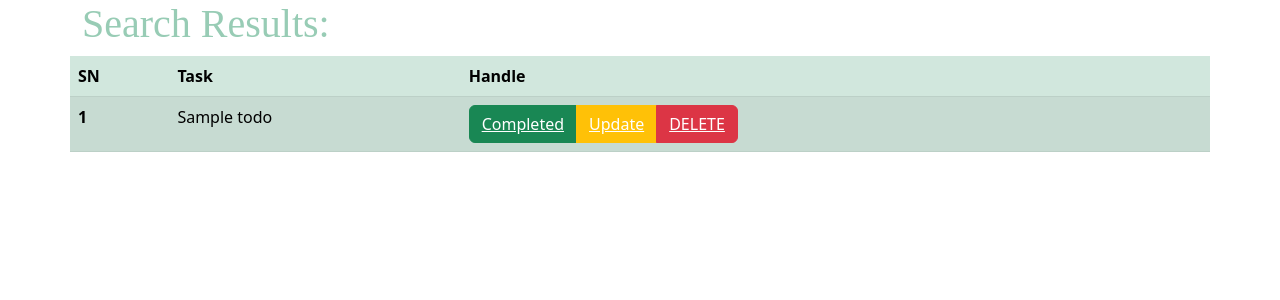
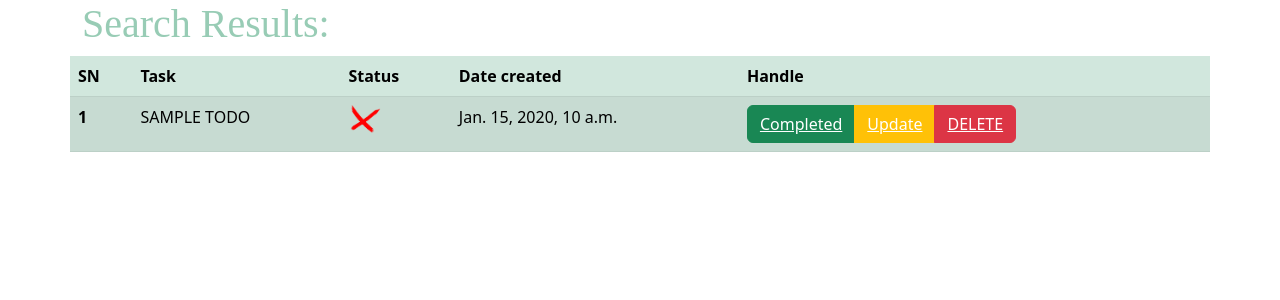
Before and after one commit to nishansr/Django-Todoer, a Django app: template mainsite/templates/search.html in a window 1280 px wide. Shown: the part 56-356 px from the top of the page. Run offline with Django 3.2, Linux system fonts and the light colour scheme; the template is opened without the code that fills it: most values are stand-ins (such as "Sample title", 1, 10 or a date in 2020).

Commit message:
some pictures added and update improved

```diff
--- a/mainsite/mainsite/settings.py
+++ b/mainsite/mainsite/settings.py
@@ -37,7 +37,7 @@ INSTALLED_APPS = [
     'django.contrib.sessions',
     'django.contrib.messages',
     'django.contrib.staticfiles',
-    'todo'
+    'todo',
 ]
 
 MIDDLEWARE = [
@@ -120,6 +120,10 @@ USE_TZ = True
 
 STATIC_URL = '/static/'
 
+STATICFILES_DIRS = [
+    BASE_DIR, "static",
+]
+
 # Default primary key field type
 # https://docs.djangoproject.com/en/3.2/ref/settings/#default-auto-field
 
--- /dev/null
+++ b/mainsite/templates/details.html
@@ -0,0 +1 @@
+{% include "header.html" %}
--- /dev/null
+++ b/mainsite/templates/header.html
@@ -0,0 +1,71 @@
+<!DOCTYPE html>
+<html lang="en">
+<head>
+    <meta charset="UTF-8">
+    <meta name="viewport" content="width=device-width, initial-scale=1.0">
+    <title>Todoer</title>
+    <link rel="shortcut icon" href="/static/img/tick.png">
+    <link href="https://cdn.jsdelivr.net/npm/bootstrap@5.3.0/dist/css/bootstrap.min.css" rel="stylesheet" integrity="sha384-9ndCyUaIbzAi2FUVXJi0CjmCapSmO7SnpJef0486qhLnuZ2cdeRhO02iuK6FUUVM" crossorigin="anonymous"/>
+    <style>
+
+        .card{
+            text-align: center;
+            position: absolute;
+            top: 30%;
+            left: 50%;
+            transform: translate(-50%, -50%);
+            padding: 10px;
+            background-color: #D1E7DD;}
+            a {
+                color: white;
+              }
+              h1{
+                font-family: 'Poppins';
+                color: #98ccb5;
+              }
+             .completed{
+                height: 250px;
+              }
+              .black{
+                color: black;
+                text-decoration: none;
+              }
+
+        .card{
+          text-align: center;
+          position: absolute;
+          top: 30%;
+          left: 50%;
+          transform: translate(-50%, -50%);
+          padding: 10px;
+          background-color: #D1E7DD;}
+    </style>
+</head>
+<body>
+    <!-- ! Navbar -->
+    <nav class="navbar navbar-expand-lg bg-body-tertiary">
+      <div class="container-fluid">
+        <a class="navbar-brand" href="/">Todoer</a>
+        <button
+          class="navbar-toggler"
+          type="button" data-bs-toggle="collapse" data-bs-target="#navbarSupportedContent"
+          aria-controls="navbarSupportedContent" aria-expanded="false" aria-label="Toggle navigation">
+          <span class="navbar-toggler-icon"></span>
+        </button>
+        <div class="collapse navbar-collapse" id="navbarSupportedContent">
+          <ul class="navbar-nav me-auto mb-2 mb-lg-0">
+            <li class="nav-item">
+              <a class="nav-link active" aria-current="page" href="/">Home</a>
+            </li>
+            <li class="nav-item">
+              <a class="nav-link" href="/admin/">Admin Panel</a>
+            </li>
+          </ul>
+          <form class="d-flex" role="search" method="GET" action="/search">
+            {% csrf_token %}
+            <input class="form-control me-2" type="search" placeholder="Search" aria-label="Search" name="query" id="query"/>
+            <button class="btn btn-outline-success" type="search">Search</button>
+          </form>
+        </div>
+      </div>
+    </nav>
--- a/mainsite/templates/search.html
+++ b/mainsite/templates/search.html
@@ -1,61 +1,12 @@
-<!DOCTYPE html>
-<html lang="en">
-<head>
-    <meta charset="UTF-8">
-    <meta name="viewport" content="width=device-width, initial-scale=1.0">
-    <title>Document</title>
-    <link
-      href="https://cdn.jsdelivr.net/npm/bootstrap@5.3.0/dist/css/bootstrap.min.css"
-      rel="stylesheet"
-      integrity="sha384-9ndCyUaIbzAi2FUVXJi0CjmCapSmO7SnpJef0486qhLnuZ2cdeRhO02iuK6FUUVM"
-      crossorigin="anonymous"
-    />
-    <style>
-        h1{
-          font-family: 'Poppins';
-          color: #98ccb5;
-        }
-        a{
-            color: white;
-        }
-    </style>
-</head>
-<body>
-  <!-- ! Navbar -->
-  <nav class="navbar navbar-expand-lg bg-body-tertiary">
-    <div class="container-fluid">
-      <a class="navbar-brand" href="/">Todoer</a>
-      <button
-        class="navbar-toggler"
-        type="button" data-bs-toggle="collapse" data-bs-target="#navbarSupportedContent"
-        aria-controls="navbarSupportedContent" aria-expanded="false" aria-label="Toggle navigation">
-        <span class="navbar-toggler-icon"></span>
-      </button>
-      <div class="collapse navbar-collapse" id="navbarSupportedContent">
-        <ul class="navbar-nav me-auto mb-2 mb-lg-0">
-          <li class="nav-item">
-            <a class="nav-link active" aria-current="page" href="/">Home</a>
-          </li>
-          <li class="nav-item">
-            <a class="nav-link" href="/admin/">Admin Panel</a>
-          </li>
-        </ul>
-        <form class="d-flex" role="search" method="GET" action="/search">
-          {% csrf_token %}
-          <input class="form-control me-2" type="search" placeholder="Search" aria-label="Search" name="query" id="query"/>
-          <button class="btn btn-outline-success" type="search">Search</button>
-        </form>
-      </div>
-    </div>
-  </nav>
-
-  <h1 class="container">Search Results:</h1>
-
-    <table class="container table table-success table-striped">
+ {% include "header.html" %}
+ <h1 class="container">Search Results:</h1>
+  <table class="container table table-success table-striped">
         <thead>
           <tr>
             <th scope="col">SN</th>
             <th scope="col">Task</th>
+            <th scope="col">Status</th>
+            <th scope="col">Date created</th>
             <th scope="col">Handle</th>
           </tr>
         </thead>
@@ -63,7 +14,15 @@
           {% for todo in todos %}
           <tr>
             <th scope="row">{{forloop.counter}}</th>
-            <td>{{todo}}</td>
+            <td><a class="black" href="{% url 'details' todo.id %}">{{ todo|upper }}</a></td>
+            <td>
+              {% if todo.is_completed %}
+              <img height="35px" src="/static/img/tick.png">
+              {% else %}
+              <img height="35px" src="/static/img/pngegg.png">
+              {% endif %}
+            </td>
+            <td>{{todo.created_at}}</td>
             <td>
                 <div class="btn-group" role="group" aria-label="Basic mixed styles example">
                     <button type="button" class="btn btn-success"><a href="{% url 'finish' todo.id %}">Completed</a></button>
@@ -74,6 +33,6 @@
           </tr>
           {% endfor %}
         </tbody>
-      </table>
+    </table>
 </body>
 </html>
--- a/mainsite/todo/urls.py
+++ b/mainsite/todo/urls.py
@@ -8,5 +8,6 @@ urlpatterns = [
     path('update/<int:pk>/', views.update, name='update'),
     path('delete/<int:pk>/', views.delete, name='delete'),
     path('search/', views.search, name='search'),
+    path('details/<int:pk>', views.details, name='details'),
     path('admin/', admin.site.urls)
 ]
```
Also changed, not shown: mainsite/templates/base.html (+18 -75 lines), mainsite/templates/update.html (+8 -60 lines), mainsite/todo/views.py (+12 -3 lines), mainsite/db.sqlite3, mainsite/static/img/completed.png (added), mainsite/static/img/pngegg.png (added), mainsite/static/img/tick.png (added), mainsite/templates/tick.png (deleted).
